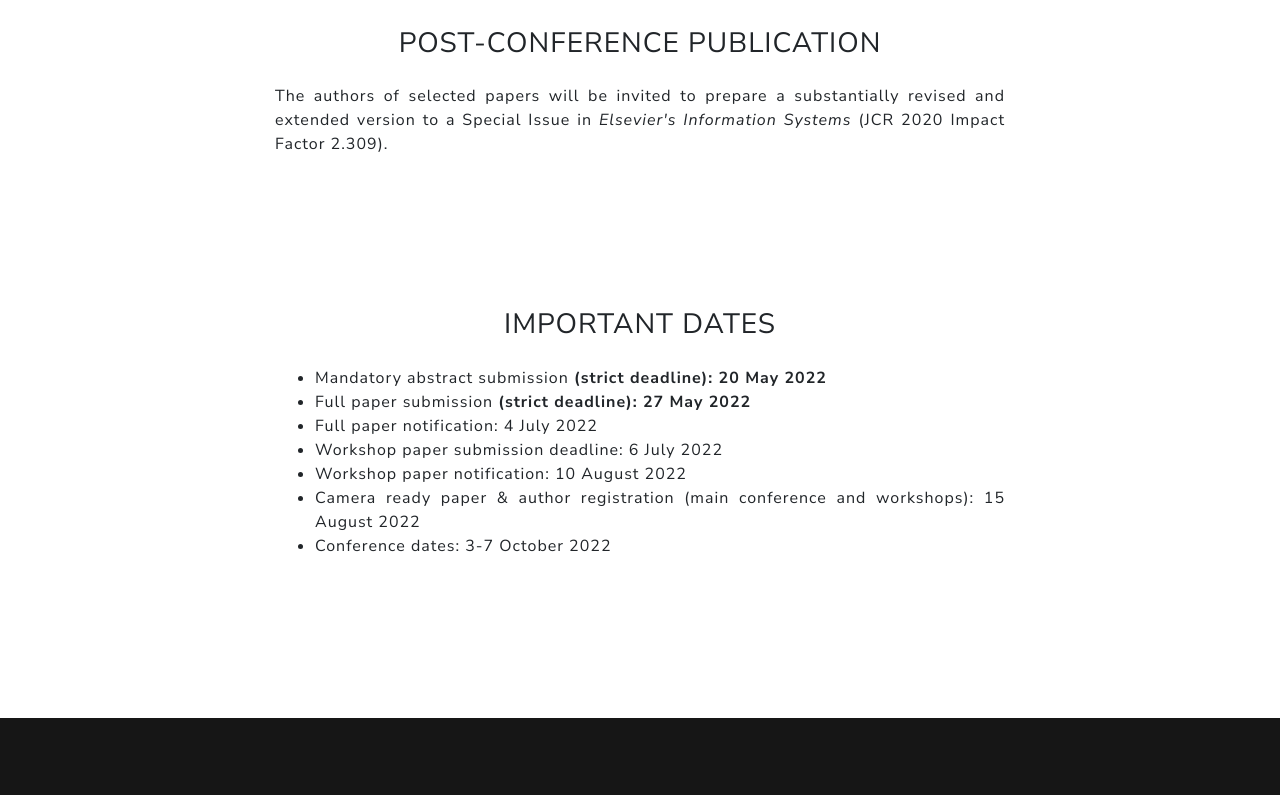
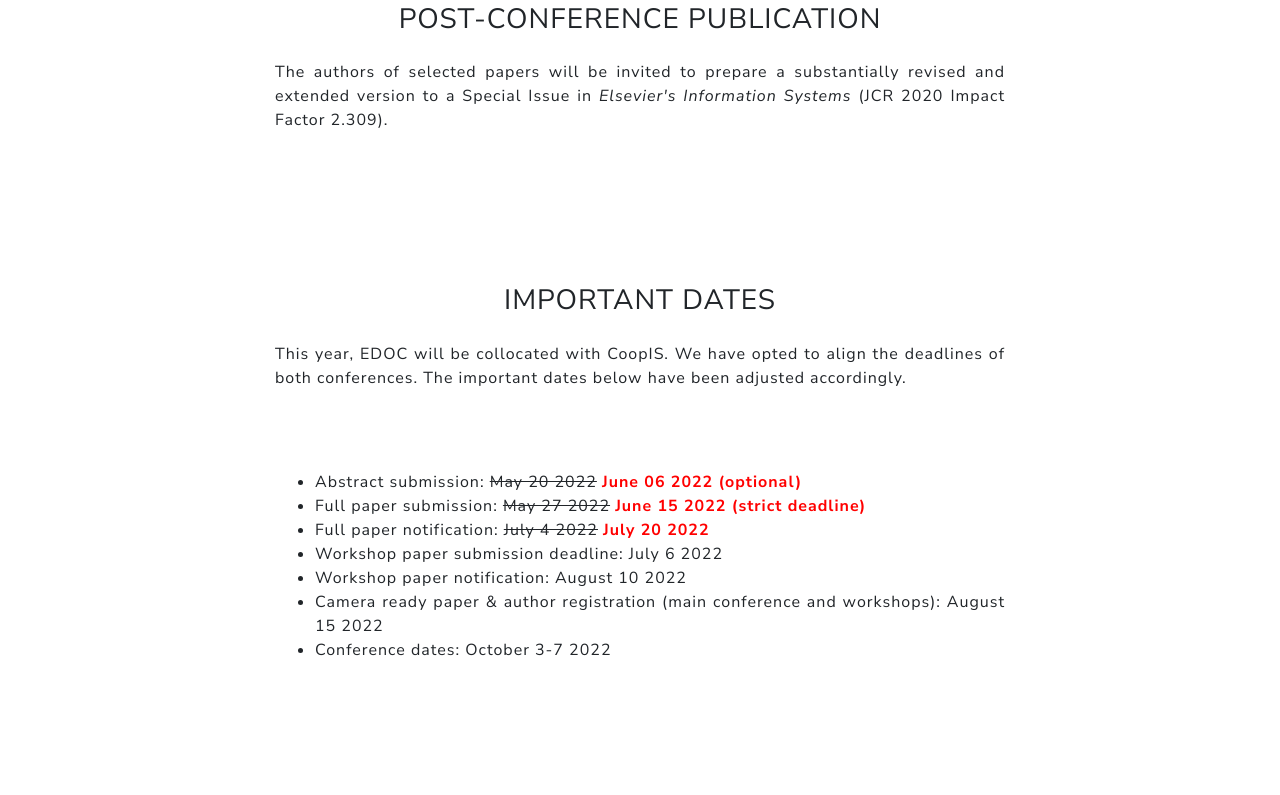
Before and after one commit to edoc2022/edoc2022.github.io, a Gatsby site: page /call-for-papers in a window 1280 px wide. Shown: the part 4626-5421 px from the top of the page. Built offline with nearby package versions, Linux system fonts and the light colour scheme; Gatsby itself is replaced by a stand-in of ours.

Commit message:
Update deadlines and links

```diff
--- a/config.js
+++ b/config.js
@@ -2,7 +2,7 @@ module.exports = {
   siteTitle: 'EDOC 2022', // <title>
   manifestName: 'EDOC 2022',
   manifestShortName: 'Landing', // max 12 characters
-  manifestStartUrl: 'http://edocconference.org/test',
+  manifestStartUrl: 'https://edocconference.org/2022',
   manifestBackgroundColor: '#663399',
   manifestThemeColor: '#663399',
   manifestDisplay: 'standalone',
--- a/src/assets/misc/people.js
+++ b/src/assets/misc/people.js
@@ -70,6 +70,7 @@ const People = {
       { name: "Tiago Prince Sales", institution: "Free University of Bozen-Bolzano - Italy" },
       { name: "Mattia Fumagalli", institution: "Free University of Bozen-Bolzano - Italy" },
       { name: "Pedro Paulo F. Barcelos", institution: "Free University of Bozen-Bolzano - Italy" },
+      { name: "Claudenir M. Fonseca", institution: "Free University of Bozen-Bolzano - Italy" },
     ]
   },
   organizationCommittee: {
--- a/src/pages/call-for-papers.js
+++ b/src/pages/call-for-papers.js
@@ -42,7 +42,7 @@ const CallForPapersPage = () => (
           <div className="col-lg-8 mx-auto">
             <p className="text-black text-justify">
               EDOC 2022 is the 26<sup>th</sup> conference in the{' '}
-              <Link to="http://edocconference.org/">EDOC series</Link> that
+              <Link to="https://edocconference.org/">EDOC series</Link> that
               provides a key forum for researchers and practitioners in the
               field of Enterprise Computing. EDOC addresses the full range of
               models, methodologies, and engineering technologies contributing
@@ -304,7 +304,7 @@ const CallForPapersPage = () => (
                     <b>
                       *If you are a returning contributor to EDOC, please note
                       the paper format change as well as the adoption of a
-                      strict deadline policy and mandatory abstract submission.*
+                      strict deadline policy.*
                     </b>
                   </div>
                 </div>
@@ -347,22 +347,32 @@ const CallForPapersPage = () => (
             </h3>
 
             <p className="text-black">
+              This year, EDOC will be collocated with CoopIS. We have opted to
+              align the deadlines of both conferences. The important dates below
+              have been adjusted accordingly.
+            </p>
+
+            <p className="text-black">
               <ul>
                 <li>
-                  Mandatory abstract submission{' '}
-                  <b>(strict deadline): 20 May 2022</b>
+                  Abstract submission: <s>May 20 2022</s>{' '}
+                  <b style={{ color: 'red' }}>June 06 2022 (optional)</b>
                 </li>
                 <li>
-                  Full paper submission <b>(strict deadline): 27 May 2022</b>
+                  Full paper submission: <s>May 27 2022</s>{' '}
+                  <b style={{ color: 'red' }}>June 15 2022 (strict deadline)</b>
                 </li>
-                <li>Full paper notification: 4 July 2022</li>
-                <li>Workshop paper submission deadline: 6 July 2022</li>
-                <li>Workshop paper notification: 10 August 2022</li>
                 <li>
-                  Camera ready paper & author registration (main conference and
-                  workshops): 15 August 2022
+                  Full paper notification: <s>July 4 2022</s>{' '}
+                  <b style={{ color: 'red' }}>July 20 2022</b>
                 </li>
-                <li>Conference dates: 3-7 October 2022</li>
+                <li>Workshop paper submission deadline: July 6 2022</li>
+                <li>Workshop paper notification: August 10 2022</li>
+                <li>
+                  Camera ready paper {'&'} author registration (main conference
+                  and workshops): August 15 2022
+                </li>
+                <li>Conference dates: October 3-7 2022</li>
               </ul>
             </p>
           </div>
--- a/src/pages/index.js
+++ b/src/pages/index.js
@@ -69,7 +69,7 @@ const IndexPage = () => (
           <div className="col-lg-8 mx-auto">
             <p className="text-black text-justify">
               EDOC 2022 is the 26<sup>th</sup> conference in the{' '}
-              <Link to="http://edocconference.org/">EDOC series</Link> that
+              <Link to="https://edocconference.org/">EDOC series</Link> that
               provides a key forum for researchers and practitioners in the
               field of Enterprise Computing. EDOC addresses the full range of
               models, methodologies, and engineering technologies contributing
--- a/src/pages/workshops.js
+++ b/src/pages/workshops.js
@@ -112,7 +112,9 @@ const TutorialsPage = () => (
           workshopLink={
             <Link to="https://www.soea4ee.org/">https://www.soea4ee.org/</Link>
           }
-          submissionLink="TBA"
+          submissionLink={
+            <Link to="https://www.soea4ee.org/submission">https://www.soea4ee.org/submission</Link>
+          }
         />
       </div>
     </section>
```
Also changed, not shown: src/assets/misc/workshops.md (+1 -1 lines).
